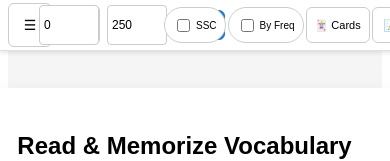
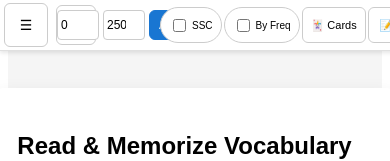
Before and after one commit to kangkankalita859-eng/vocab_smart, a React (Vite) app in the folder frontend/: page / in a window 390 px wide. Both pictures are taken after a click on the element 195 px from the left and 188 px from the top of the page. Shown: the top 161 px of the page. Built offline with nearby package versions, Linux system fonts and the light colour scheme.

Commit message:
updated some

```diff
--- a/frontend/src/components/SessionNav.jsx
+++ b/frontend/src/components/SessionNav.jsx
@@ -16,11 +16,13 @@ export default function SessionNav({
   isMobile,
   onMenuToggle,
 }) {
+  const showMobileMenu = Boolean(isMobile && onMenuToggle);
+
   return (
     <div style={isMobile ? mobileNav : nav}>
       {/* LEFT : HOME + MODE */}
-      <div style={isMobile ? mobileLeft : left}>
-        {isMobile && (
+      <div style={isMobile ? { ...mobileLeft, minWidth: showMobileMenu ? "80px" : "40px" } : left}>
+        {showMobileMenu && (
           <button
             style={{...homeBtn, marginRight: "8px"}}
             onClick={() => onMenuToggle && onMenuToggle()}
@@ -214,7 +216,7 @@ const homeBtn = {
 const mobileNav = {
   ...nav,
   height: "50px",
-  padding: "0 8px",
+  padding: "0 4px",
   flexWrap: "nowrap",
   overflow: "hidden",
   minWidth: "100%", // Ensure full width
@@ -230,6 +232,7 @@ const mobileLeft = {
 const mobileCenter = {
   ...center,
   flex: 1,
+  gap: "4px",
   justifyContent: "center",
   minWidth: "60px",
 };
@@ -291,8 +294,9 @@ const mobileApplyBtn = {
 };
 
 const mobileInput = {
-  width: "50px",
-  padding: "4px",
+  boxSizing: "border-box",
+  width: "42px",
+  padding: "3px",
   borderRadius: "4px",
   border: "1px solid #ccc",
   fontSize: "12px",
--- a/frontend/src/pages/HomonymsHomophonesSession.jsx
+++ b/frontend/src/pages/HomonymsHomophonesSession.jsx
@@ -1,4 +1,5 @@
 import { useEffect, useState } from "react";
+import useMobile from "../hooks/useMobile";
 
 import HomonymsHomophonesFlashCard from "../components/HomonymsHomophonesFlashCard";
 import SessionNav from "../components/SessionNav";
@@ -47,6 +48,8 @@ export default function HomonymsHomophonesSession({
   onGoHome,
   onUpdateConfig,
 }) {
+  const { isMobile, isTablet } = useMobile();
+  const isCompactNav = isMobile || isTablet;
   const [savedProgress] = useState(() => loadInProgressSession("homonyms"));
   const [activeDeck, setActiveDeck] = useState(() => savedProgress?.activeDeck || []);
   const [originalDeck, setOriginalDeck] = useState(
@@ -302,6 +305,7 @@ export default function HomonymsHomophonesSession({
       <>
         <SessionNav
           mode="Cards"
+          isMobile={isCompactNav}
           config={config}
           onApplyRange={handleApplyRange}
           onGoRead={onGoRead}
@@ -379,6 +383,7 @@ export default function HomonymsHomophonesSession({
     <>
       <SessionNav
         mode="Cards"
+        isMobile={isCompactNav}
         config={config}
         onApplyRange={handleApplyRange}
         onGoRead={onGoRead}
--- a/frontend/src/pages/IdiomSession.jsx
+++ b/frontend/src/pages/IdiomSession.jsx
@@ -1,4 +1,5 @@
 import { useEffect, useState } from "react";
+import useMobile from "../hooks/useMobile";
 import IdiomFlashCard from "../components/IdiomFlashCard";
 import SessionNav from "../components/SessionNav";
 import { fetchIdioms } from "../services/idiomsService";
@@ -49,6 +50,8 @@ export default function IdiomSession({
   onGoHome,
   onUpdateConfig,
 }) {
+  const { isMobile, isTablet } = useMobile();
+  const isCompactNav = isMobile || isTablet;
   const [savedProgress] = useState(() => loadInProgressSession("idiom"));
   const [activeDeck, setActiveDeck] = useState(() => savedProgress?.activeDeck || []);
   const [originalDeck, setOriginalDeck] = useState(
@@ -335,6 +338,7 @@ export default function IdiomSession({
       <>
         <SessionNav
           mode="Idiom Cards"
+          isMobile={isCompactNav}
           config={config}
           onApplyRange={handleApplyRange}
           onGoRead={onGoRead}
@@ -369,6 +373,7 @@ export default function IdiomSession({
     <>
       <SessionNav
         mode="Idiom Cards"
+        isMobile={isCompactNav}
         config={config}
         onApplyRange={handleApplyRange}
         onGoRead={onGoRead}
--- a/frontend/src/pages/Session.jsx
+++ b/frontend/src/pages/Session.jsx
@@ -1,4 +1,5 @@
 import { useEffect, useState } from "react";
+import useMobile from "../hooks/useMobile";
 import FlashCard from "../components/FlashCard";
 import SessionNav from "../components/SessionNav";
 import { fetchVocab } from "../services/vocabService";
@@ -50,6 +51,8 @@ export default function Session({
   onGoHome,
   onUpdateConfig,
 }) {
+  const { isMobile, isTablet } = useMobile();
+  const isCompactNav = isMobile || isTablet;
   const [savedProgress] = useState(() => loadInProgressSession("vocab"));
   const [activeDeck, setActiveDeck] = useState(() => savedProgress?.activeDeck || []);
   const [originalDeck, setOriginalDeck] = useState(
@@ -344,6 +347,7 @@ export default function Session({
       <>
         <SessionNav
           mode="Cards"
+          isMobile={isCompactNav}
           config={config}
           onApplyRange={handleApplyRange}
           onGoRead={onGoRead}
@@ -378,6 +382,7 @@ export default function Session({
     <>
       <SessionNav
         mode="Cards"
+        isMobile={isCompactNav}
         config={config}
         onApplyRange={handleApplyRange}
         onGoRead={onGoRead}
```
